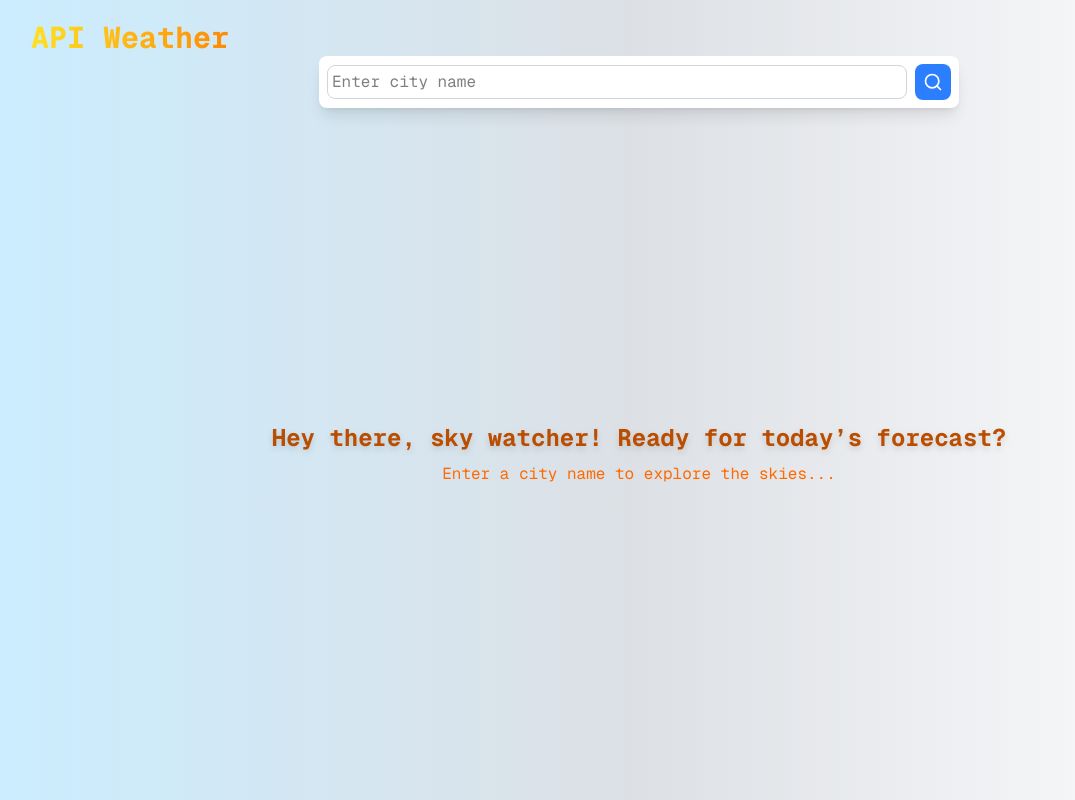
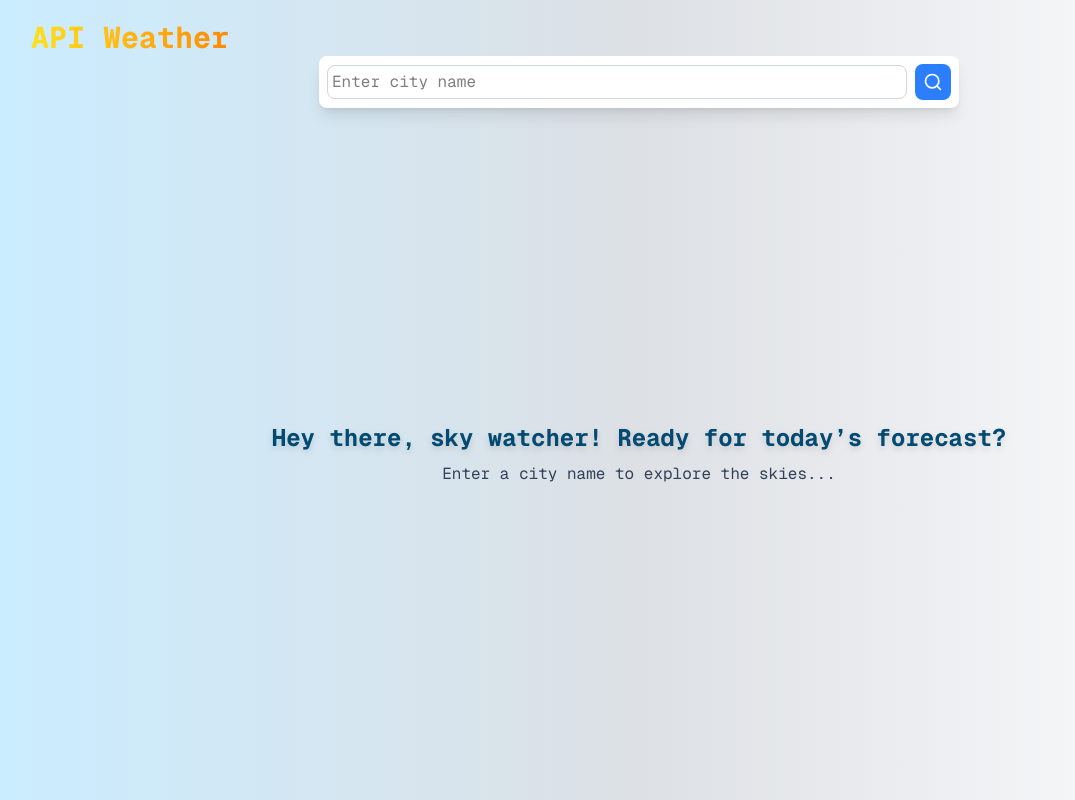
Before and after one commit to Lincoln-Madaraka/weather-forecast-app, a Next.js app in the folder weather-forecast-app/: page / in a window 1280 px wide. Shown: the whole page, without its empty margins (1-1076 px from the left). Built offline with nearby package versions, Linux system fonts and the light colour scheme.

Commit message:
Updated welcomee content with blue

```diff
--- a/weather-forecast-app/app/page.tsx
+++ b/weather-forecast-app/app/page.tsx
@@ -43,8 +43,8 @@ let content;
 if (Object.keys(data).length === 0 && error === "") {
   content = (
     <div className="flex flex-col items-center justify-center h-full">
-      <h2 className="text-2xl font-bold text-amber-700 drop-shadow-md mb-2"> Hey there, sky watcher! Ready for today’s forecast?</h2>
-      <p className="text-1g text-orange-500">Enter a city name to explore the skies...</p>
+      <h2 className="text-2xl font-bold text-sky-900 drop-shadow-md mb-2"> Hey there, sky watcher! Ready for today’s forecast?</h2>
+      <p className="text-1g text-slate-700">Enter a city name to explore the skies...</p>
     </div>
   );
 } else if (error !== "") {
```
